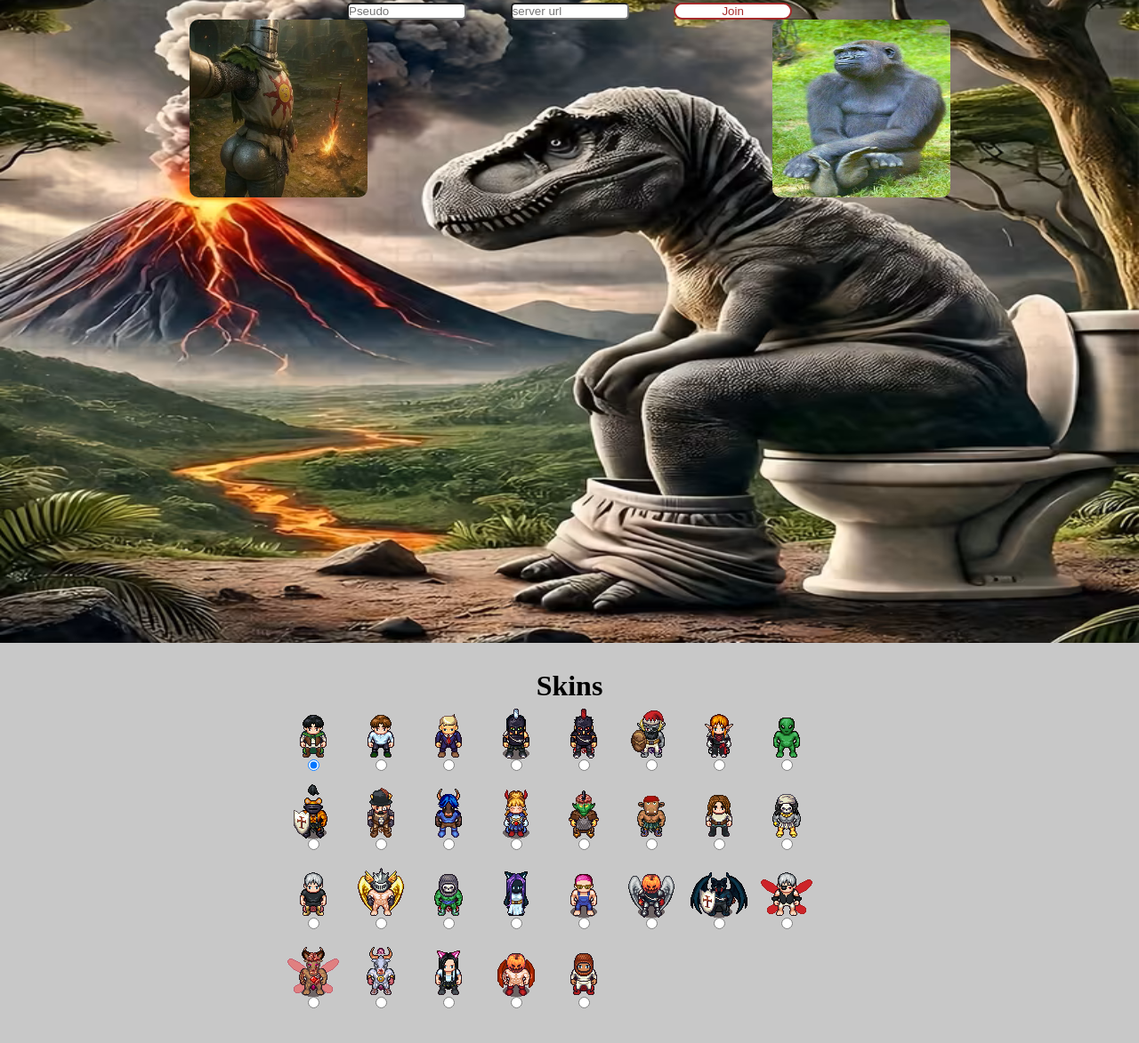
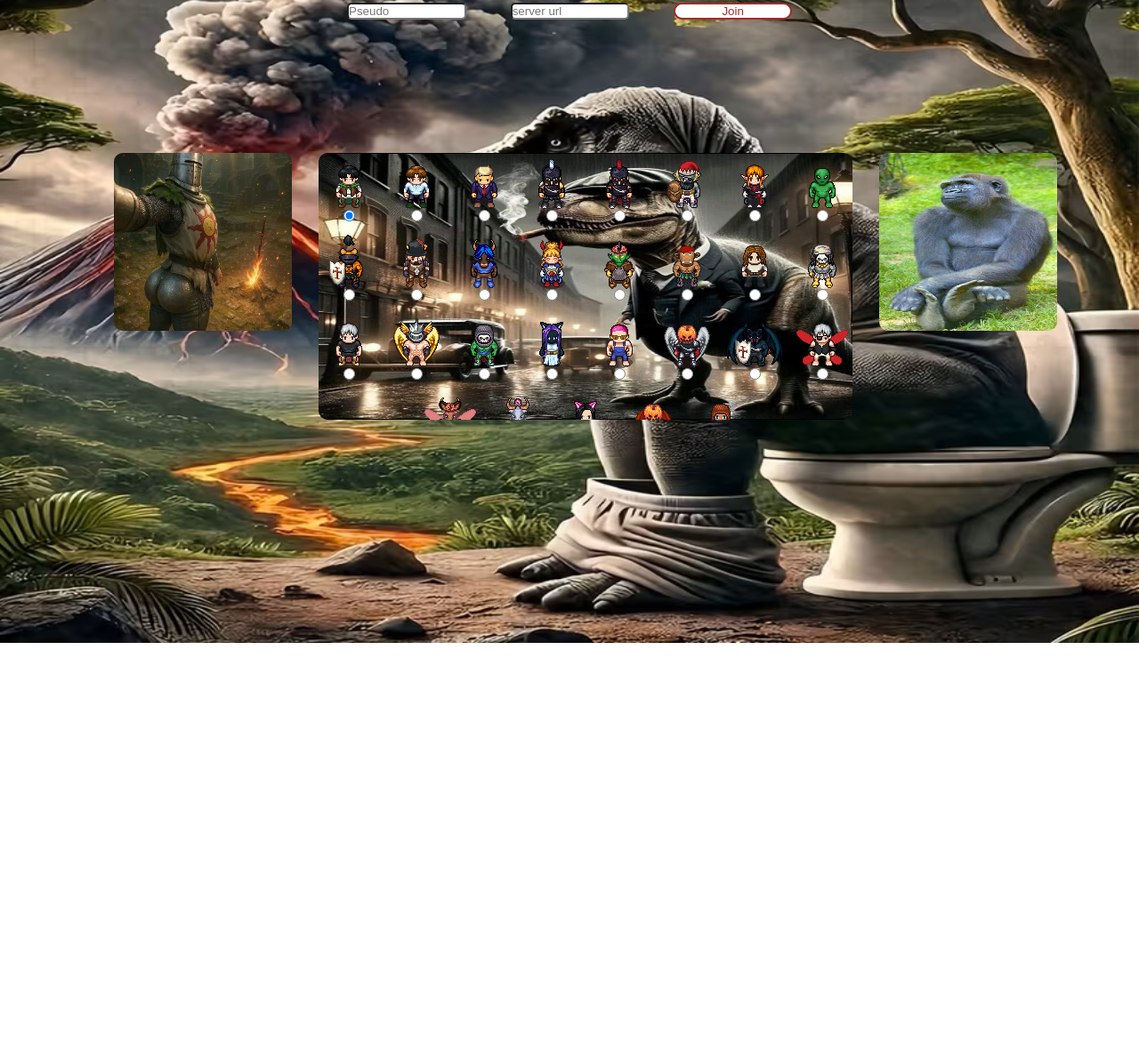
Before and after one commit to blanckaertgabriel3-sketch/Initiation-JavaScript, a plain HTML site: page TP6/portail.html in a window 1280 px wide. Shown: the part 77-1250 px from the top of the page at 89% size. After the commit the page ends 800 px from the top, so only its background shows below. Drawn offline with Linux system fonts and the light colour scheme.

Commit message:
re-organisation

```diff
--- a/TP6/portail.css
+++ b/TP6/portail.css
@@ -44,16 +44,24 @@ form input {
 	border-radius: 10px;
 }
 .container {
-	width: 100%;
+	width: 80%;
 	display: flex;
-	justify-content: space-around;
+	justify-content: space-between;
 	gap: 30px;
+	margin-top: 150px;
 }
 #skins-container {
 	display: flex;
 	flex-wrap: wrap;
+	justify-content: center;
 	gap: 12px;
-	width: 50%;
+	width: 600px;
+	max-height: 300px;
+	overflow-y: auto;
+	background-image: url(img/dino-fume.jpg);
+	background-repeat: no-repeat;
+	background-size: 600px 300px;
+	border-radius: 10px;
 }
 
 .skin-wrapper {
@@ -61,15 +69,3 @@ form input {
 	flex-direction: column;
 	align-items: center;
 }
-main {
-	display: flex;
-	flex-direction: column;
-	align-items: center;
-	height: 600px;
-}
-main h1 {
-	margin-top: 30px;
-}
-main {
-	background-color: rgb(200, 200, 200);
-}
--- a/TP6/portail.html
+++ b/TP6/portail.html
@@ -18,14 +18,15 @@
 				<div><img src="img/chevalier.jpg" alt="chevalier"></div>
 			</div>
 			<div>
+				<div id="skins-container"></div>
+			</div>
+			<div>
 				<div><img src="img/singe.jpg" alt="chevalier"></div>
 			</div>
 		</div>
 	</header>
 	<main>
-		<h1>Skins</h1>
-		<div id="skins-container"></div>
-		<p id="error" style="color:red;"></p>
+
 	</main>
 
 	<footer>
```
Also changed, not shown: TP6/img/dino-fume.jpg (added).
